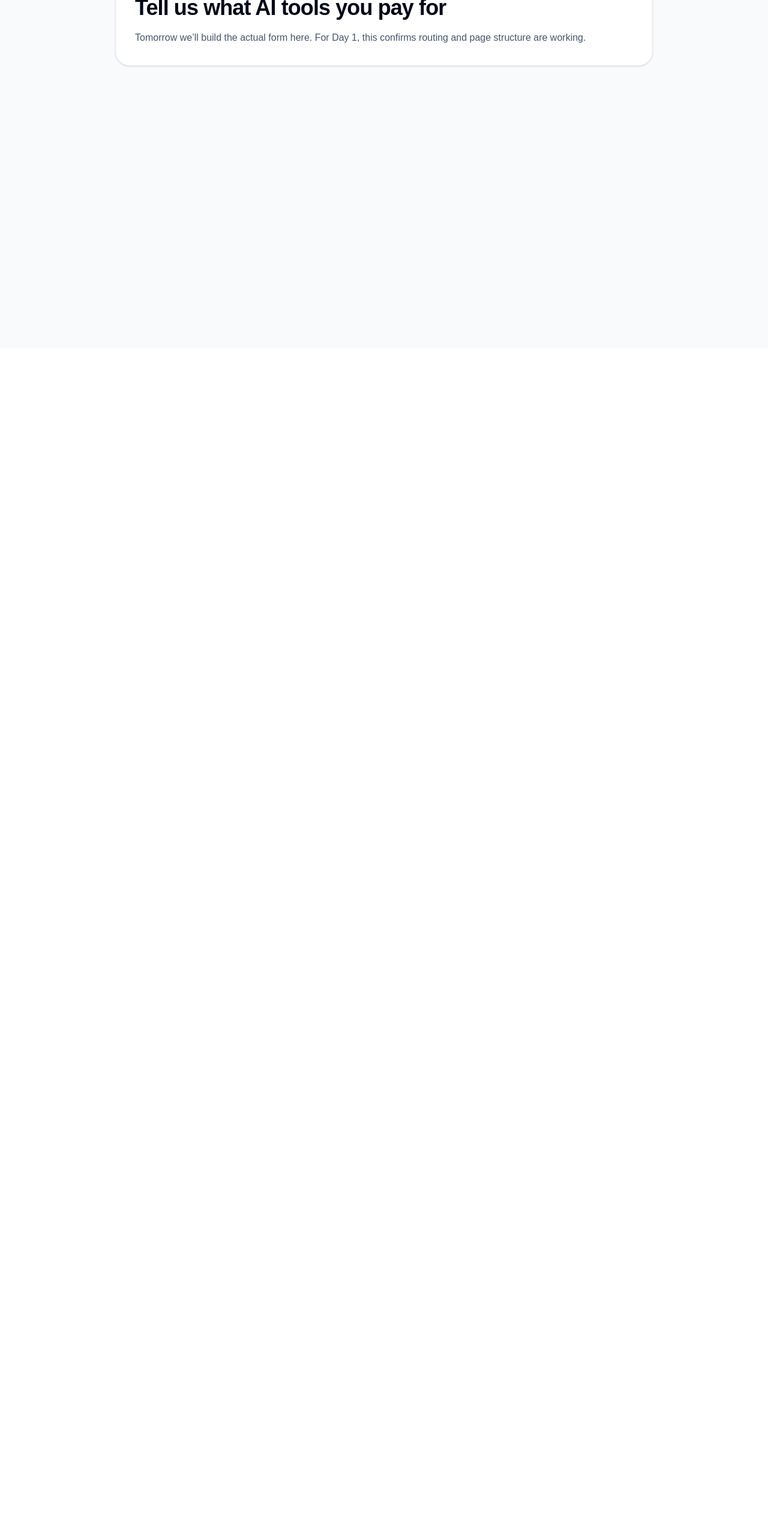
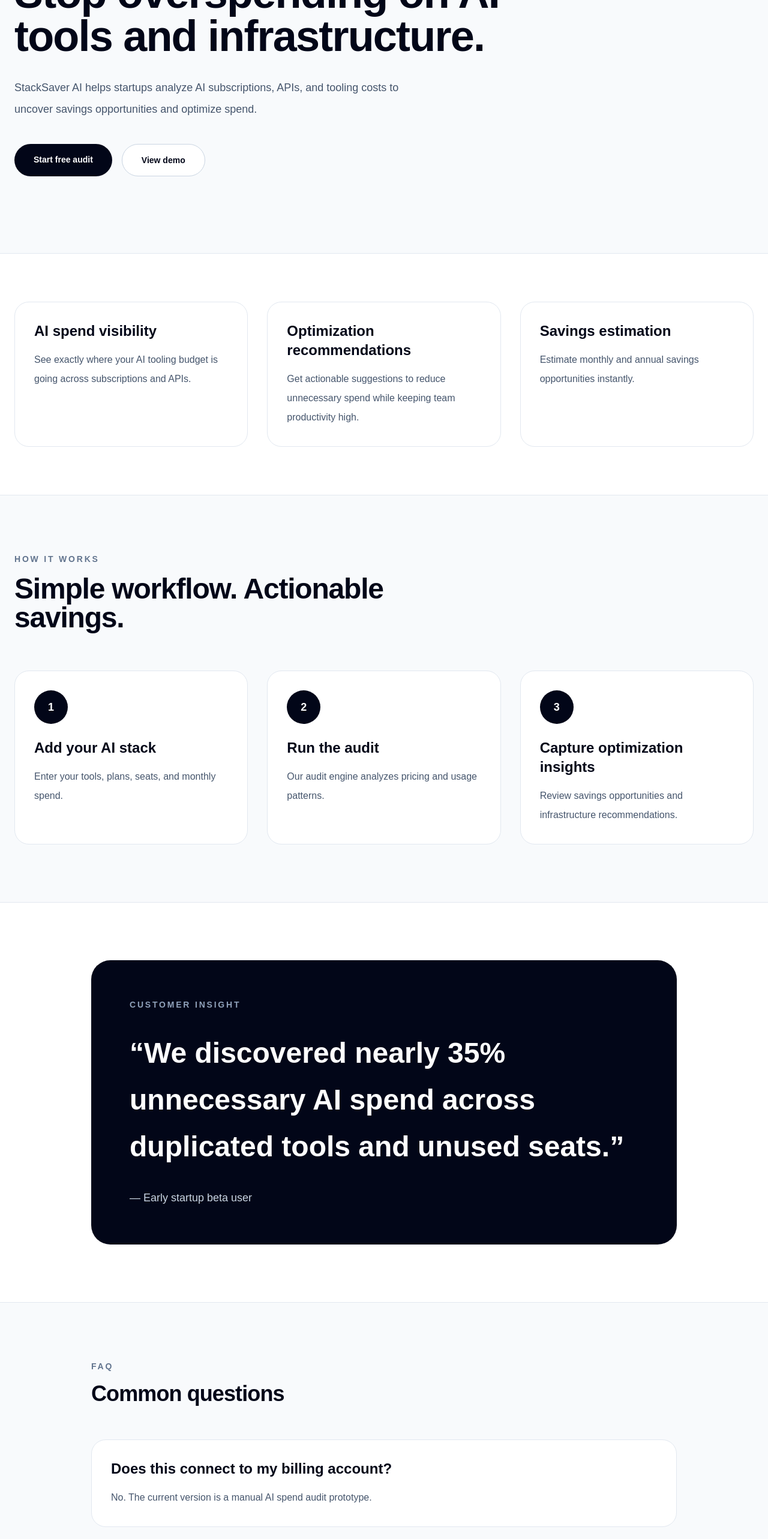
Before and after one commit to palkikhare21/StackSaver-ai, a Next.js app: page / in a window 1280 px wide. Shown: the part 220-2786 px from the top of the page at 60% size. Before the commit the page ends 800 px from the top, so only its background shows below. Built offline with nearby package versions, Linux system fonts and the light colour scheme.

Commit message:
feat: polish landing page for startup launch

```diff
--- a/app/page.tsx
+++ b/app/page.tsx
@@ -1,24 +1,211 @@
 import Link from "next/link";
 
-export default function AuditPage() {
+const features = [
+  {
+    title: "AI spend visibility",
+    description:
+      "See exactly where your AI tooling budget is going across subscriptions and APIs.",
+  },
+  {
+    title: "Optimization recommendations",
+    description:
+      "Get actionable suggestions to reduce unnecessary spend while keeping team productivity high.",
+  },
+  {
+    title: "Savings estimation",
+    description:
+      "Estimate monthly and annual savings opportunities instantly.",
+  },
+];
+
+const steps = [
+  {
+    title: "Add your AI stack",
+    description:
+      "Enter your tools, plans, seats, and monthly spend.",
+  },
+  {
+    title: "Run the audit",
+    description:
+      "Our audit engine analyzes pricing and usage patterns.",
+  },
+  {
+    title: "Capture optimization insights",
+    description:
+      "Review savings opportunities and infrastructure recommendations.",
+  },
+];
+
+const faqs = [
+  {
+    question: "Does this connect to my billing account?",
+    answer:
+      "No. The current version is a manual AI spend audit prototype.",
+  },
+  {
+    question: "Who is this for?",
+    answer:
+      "Startups, engineering teams, AI-heavy product companies, and founders managing multiple AI subscriptions.",
+  },
+  {
+    question: "How accurate are the savings estimates?",
+    answer:
+      "Savings are based on pricing heuristics and optimization rules. Enterprise pricing may vary.",
+  },
+];
+
+export default function HomePage() {
   return (
-    <main className="min-h-screen bg-[#F8FAFC] px-6 py-20 text-slate-950">
-      <section className="mx-auto max-w-4xl">
-        <Link href="/" className="text-sm font-medium text-slate-600">
-          ← Back to home
-        </Link>
+    <main className="bg-[#F8FAFC] text-slate-950">
+      <section className="mx-auto max-w-7xl px-6 py-24 md:py-32">
+        <div className="max-w-4xl">
+          <p className="text-sm font-semibold uppercase tracking-[0.2em] text-slate-500">
+            StackSaver AI
+          </p>
 
-        <div className="mt-10 rounded-3xl border border-slate-200 bg-white p-8 shadow-sm">
-          <p className="text-sm font-medium text-slate-500">Step 1 of 3</p>
-
-          <h1 className="mt-4 text-4xl font-bold tracking-tight">
-            Tell us what AI tools you pay for
+          <h1 className="mt-6 text-5xl font-black leading-[1] tracking-tight md:text-7xl">
+            Stop overspending on AI tools and infrastructure.
           </h1>
 
-          <p className="mt-4 leading-7 text-slate-600">
-            Tomorrow we’ll build the actual form here. For Day 1, this confirms
-            routing and page structure are working.
+          <p className="mt-8 max-w-2xl text-lg leading-9 text-slate-600">
+            StackSaver AI helps startups analyze AI subscriptions, APIs, and
+            tooling costs to uncover savings opportunities and optimize spend.
           </p>
+
+          <div className="mt-10 flex flex-col gap-4 sm:flex-row">
+            <Link
+              href="/audit"
+              className="rounded-full bg-slate-950 px-8 py-4 text-sm font-semibold text-white hover:bg-slate-800"
+            >
+              Start free audit
+            </Link>
+
+            <button className="rounded-full border border-slate-300 bg-white px-8 py-4 text-sm font-semibold text-slate-950 hover:bg-slate-100">
+              View demo
+            </button>
+          </div>
+        </div>
+      </section>
+
+      <section className="border-y border-slate-200 bg-white">
+        <div className="mx-auto grid max-w-7xl gap-8 px-6 py-20 md:grid-cols-3">
+          {features.map((feature) => (
+            <div
+              key={feature.title}
+              className="rounded-3xl border border-slate-200 p-8"
+            >
+              <h2 className="text-2xl font-bold">
+                {feature.title}
+              </h2>
+
+              <p className="mt-4 leading-8 text-slate-600">
+                {feature.description}
+              </p>
+            </div>
+          ))}
+        </div>
+      </section>
+
+      <section className="mx-auto max-w-7xl px-6 py-24">
+        <div className="max-w-3xl">
+          <p className="text-sm font-semibold uppercase tracking-[0.2em] text-slate-500">
+            How it works
+          </p>
+
+          <h2 className="mt-4 text-4xl font-bold tracking-tight md:text-5xl">
+            Simple workflow. Actionable savings.
+          </h2>
+        </div>
+
+        <div className="mt-16 grid gap-8 md:grid-cols-3">
+          {steps.map((step, index) => (
+            <div
+              key={step.title}
+              className="rounded-3xl border border-slate-200 bg-white p-8"
+            >
+              <div className="flex h-14 w-14 items-center justify-center rounded-full bg-slate-950 text-lg font-bold text-white">
+                {index + 1}
+              </div>
+
+              <h3 className="mt-6 text-2xl font-bold">
+                {step.title}
+              </h3>
+
+              <p className="mt-4 leading-8 text-slate-600">
+                {step.description}
+              </p>
+            </div>
+          ))}
+        </div>
+      </section>
+
+      <section className="border-y border-slate-200 bg-white">
+        <div className="mx-auto max-w-5xl px-6 py-24">
+          <div className="rounded-[2rem] bg-slate-950 p-10 text-white md:p-16">
+            <p className="text-sm font-semibold uppercase tracking-[0.2em] text-slate-400">
+              Customer insight
+            </p>
+
+            <blockquote className="mt-8 text-3xl font-bold leading-relaxed md:text-5xl">
+              “We discovered nearly 35% unnecessary AI spend across duplicated
+              tools and unused seats.”
+            </blockquote>
+
+            <p className="mt-8 text-lg text-slate-300">
+              — Early startup beta user
+            </p>
+          </div>
+        </div>
+      </section>
+
+      <section className="mx-auto max-w-5xl px-6 py-24">
+        <div className="max-w-3xl">
+          <p className="text-sm font-semibold uppercase tracking-[0.2em] text-slate-500">
+            FAQ
+          </p>
+
+          <h2 className="mt-4 text-4xl font-bold tracking-tight">
+            Common questions
+          </h2>
+        </div>
+
+        <div className="mt-14 space-y-6">
+          {faqs.map((faq) => (
+            <div
+              key={faq.question}
+              className="rounded-3xl border border-slate-200 bg-white p-8"
+            >
+              <h3 className="text-2xl font-bold">
+                {faq.question}
+              </h3>
+
+              <p className="mt-4 leading-8 text-slate-600">
+                {faq.answer}
+              </p>
+            </div>
+          ))}
+        </div>
+      </section>
+
+      <section className="border-t border-slate-200 bg-white">
+        <div className="mx-auto flex max-w-7xl flex-col items-start justify-between gap-8 px-6 py-20 md:flex-row md:items-center">
+          <div className="max-w-2xl">
+            <h2 className="text-4xl font-bold tracking-tight">
+              Ready to optimize your AI stack?
+            </h2>
+
+            <p className="mt-4 text-lg leading-8 text-slate-600">
+              Run your free AI spend audit and identify savings opportunities in
+              minutes.
+            </p>
+          </div>
+
+          <Link
+            href="/audit"
+            className="rounded-full bg-slate-950 px-8 py-4 text-sm font-semibold text-white hover:bg-slate-800"
+          >
+            Start audit
+          </Link>
         </div>
       </section>
     </main>
```
